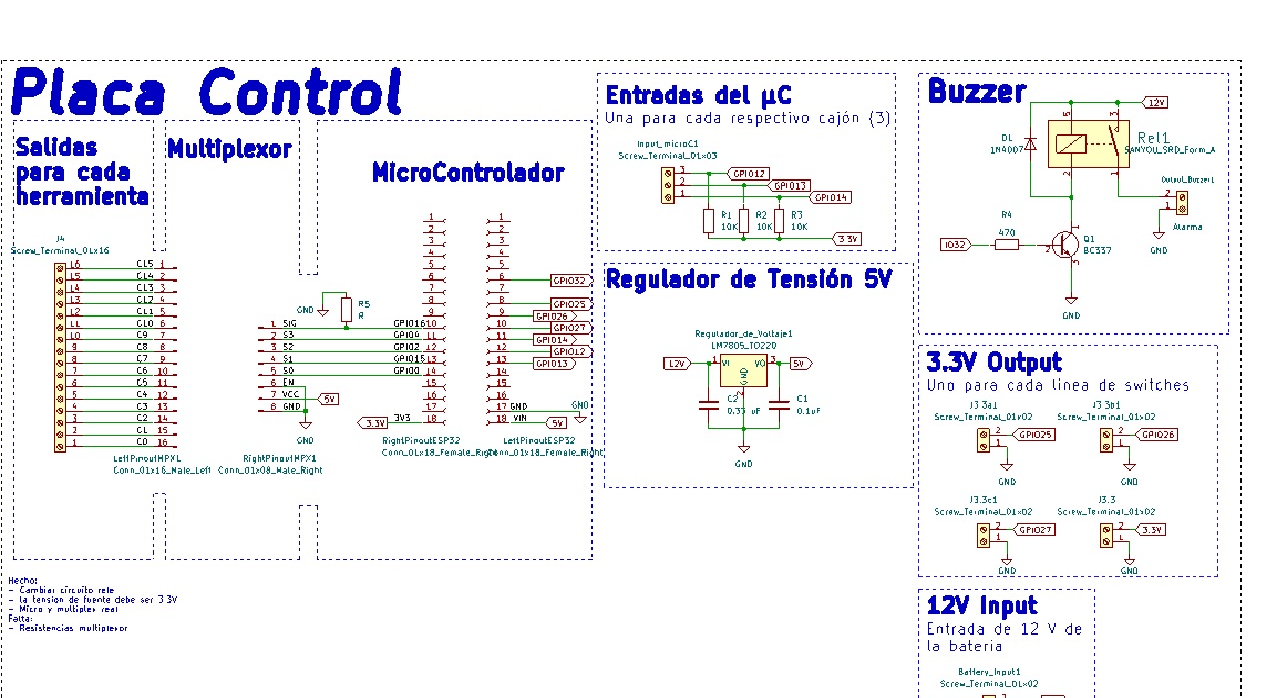
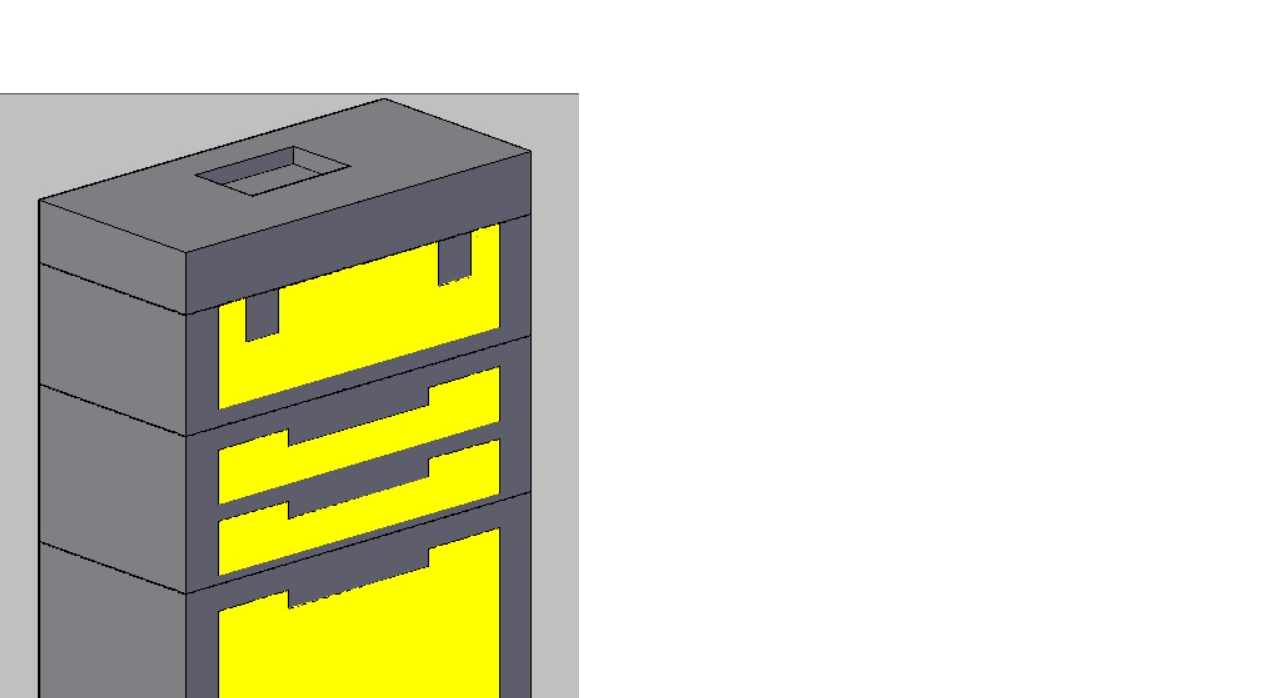
Before and after one commit to impatrq/smart_toolbox, a Next.js app in the folder pagina-web/: page /circuitos in a window 1280 px wide. Shown: the part 1442-2140 px from the top of the page. Built offline with nearby package versions, Linux system fonts and the light colour scheme.

Commit message:
feat: agregar perspectiva de planos

```diff
--- a/pagina-web/pages/circuitos.tsx
+++ b/pagina-web/pages/circuitos.tsx
@@ -40,8 +40,12 @@ const circuitos: NextPage = () => {
             <li className="my-1">Una batería de 12VDC</li>
           </ul>
         </h3>
-        <h4 className="text-center my-7 text-white text-2xl">Planos</h4>
-        <img className="rounded-lg img-fluid" src={"/circuito.jpg"} />
+        <div className="h-1/2 max-w-full mb-8">
+          <div className="grid place-items-center mb-7 max-w-full">
+            <h1 className="text-center text-white text-5xl my-3">Planos</h1>
+          </div>
+        </div>
+        <img className="rounded-lg img-fluid" src={"/planos.jpg"} />
       </div>
     </div>
   );
```
Also changed, not shown: pagina-web/public/planos.jpg (added).
